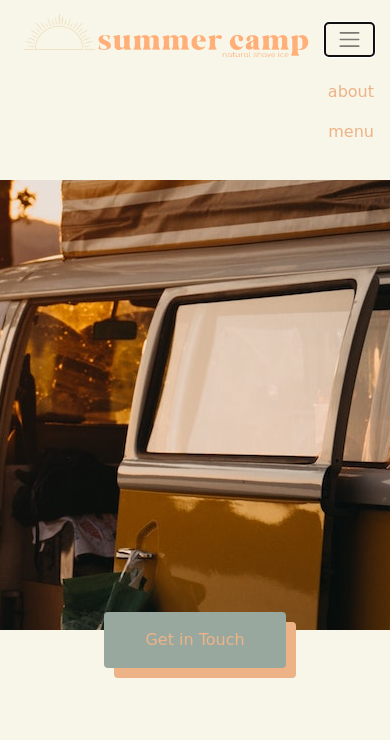
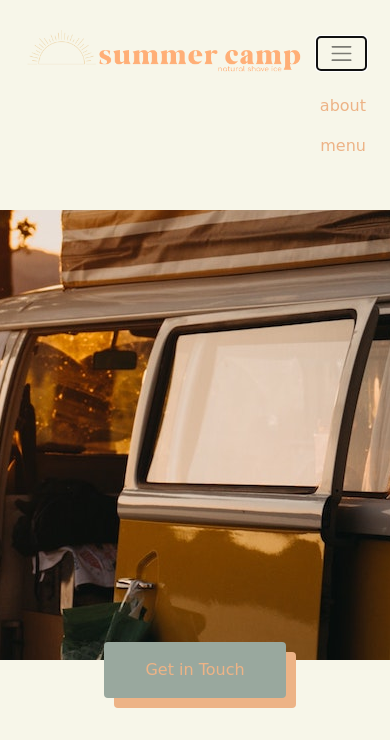
Before and after one commit to jonhooton/summercamptx, a plain HTML site: page index.html in a window 390 px wide. Both pictures are taken after a click on the button "Toggle navigation". Shown: the top 740 px of the page. Drawn offline with nearby package versions, Linux system fonts and the light colour scheme; a web font is replaced by a local one.

Commit message:
home page

```diff
--- a/index.html
+++ b/index.html
@@ -28,8 +28,8 @@
     <script src="https://use.fontawesome.com/0a8a1796f7.js"></script>
   </head>
   <body>
-    <header>
-      <nav id="mainNavbar" class="navbar navbar-expand-sm navbar-light align-items-end justify-content-end">
+    <header class="">
+      <nav id="mainNavbar" class="navbar navbar-expand-sm page-width navbar-light p-4 align-items-end justify-content-end">
         <a class="navbar-brand" href="#"><img class="img-fluid" width="600px" src="assets/header-logo.png"></a>
         <button
           class="navbar-toggler mb-2"
@@ -43,7 +43,7 @@
           <span class="navbar-toggler-icon"></span>
         </button>
         <div class="collapse navbar-collapse" id="collapsibleNavId">
-          <ul class="navbar-nav mr-auto mt-2 mt-lg-0 align-items-end">
+          <ul class="navbar-nav ml-auto mt-2 mt-lg-0 align-items-end">
             <li class="nav-item active">
               <a class="nav-link" href="#"
                 >about</a
@@ -122,7 +122,7 @@
          </div>
         </div>
     </div>
-    <div class="container-fluid" id="main-content">
+    <div class="container-fluid page-width" id="main-content">
       <section class="container-fluid mx-0 px-0 main-info">
         <div class="row align-items-center justify-content-center content">
             <div class="col-md-6">
--- a/site.css
+++ b/site.css
@@ -33,6 +33,11 @@ a:hover {
   background-position: center;
   background-repeat: no-repeat;
   background-size: auto;
+}
+
+.page-width {
+  width: 80%;
+  margin: auto;
 }
 
 .navbar-toggler {
@@ -211,6 +216,11 @@ section.main-info div {
     font-size: 0.85rem;
   }
 
+  .page-width {
+    width: 100%;
+    margin: auto;
+  }
+
   .navbar-brand {
     width: 85%;
   }
```
